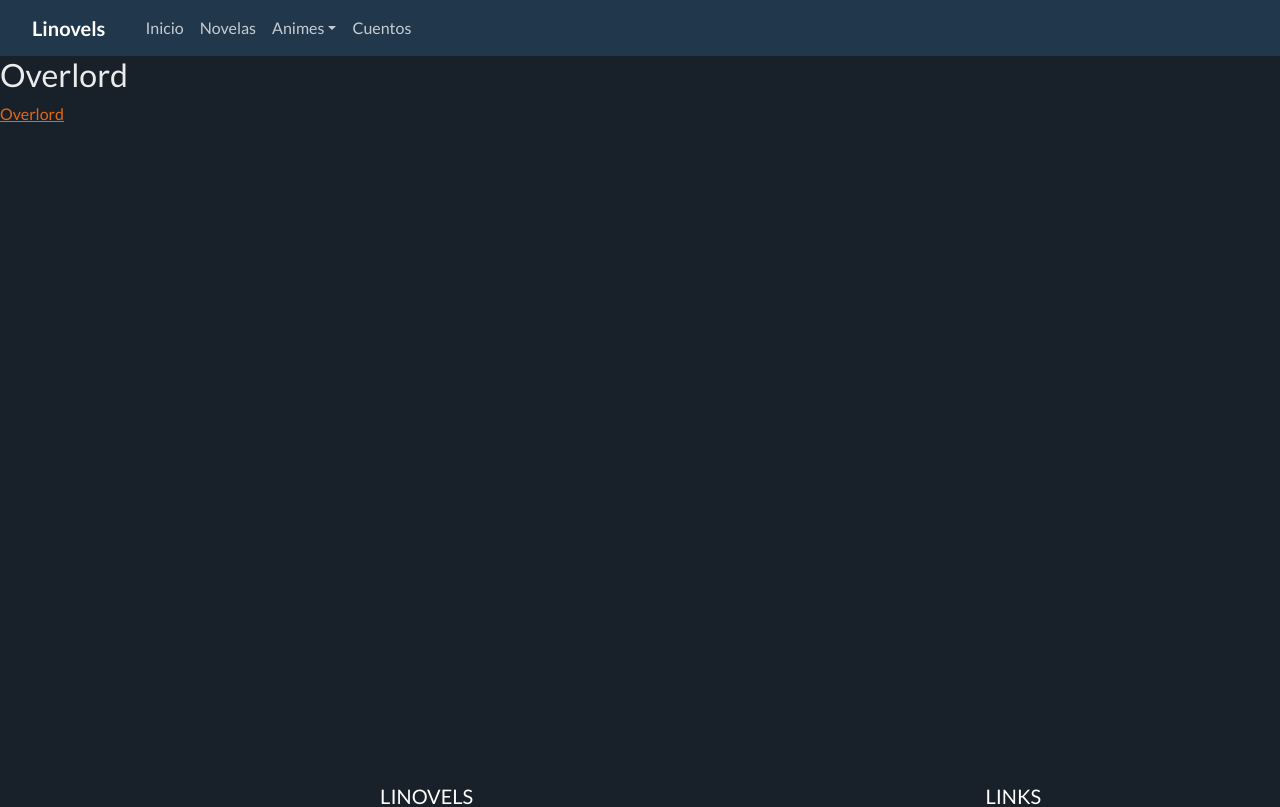
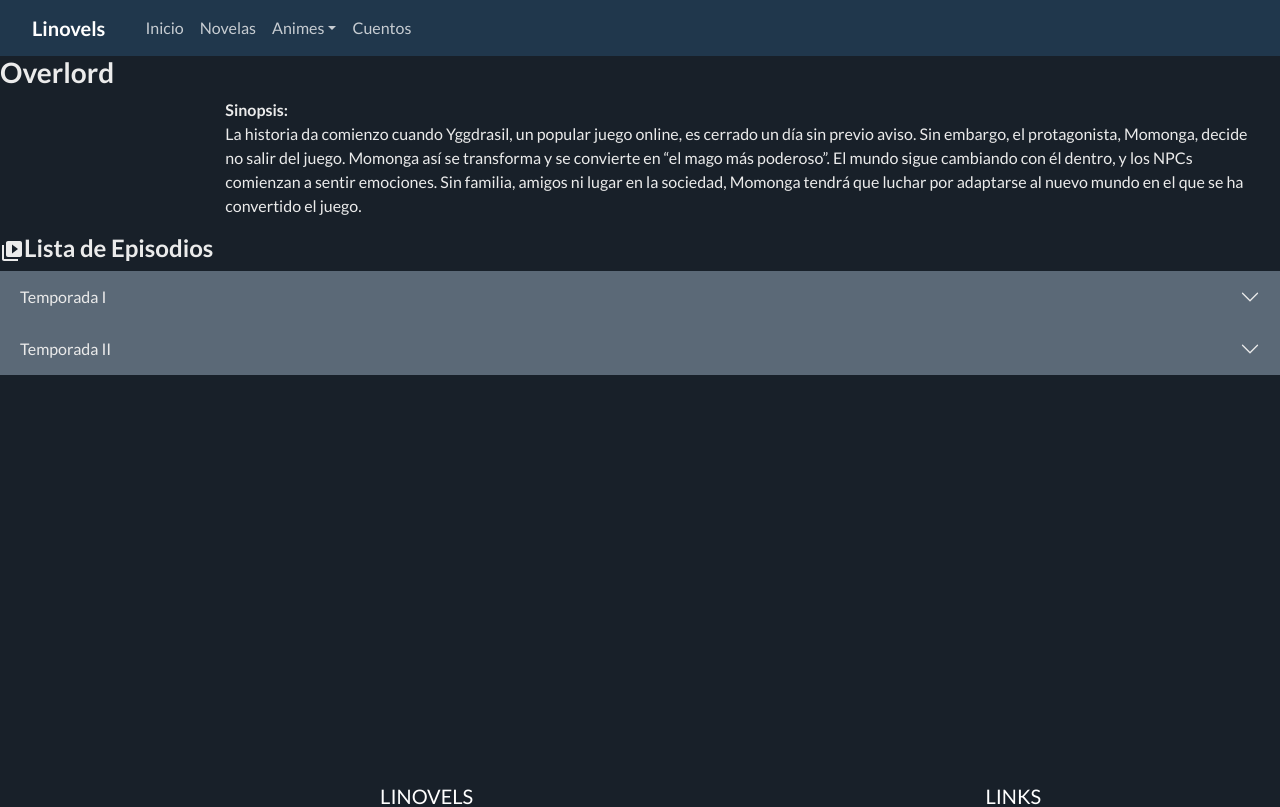
Before and after one commit to sentry504/Linovels-React, a React (Create React App) app: page /animes/Overlord in a window 1280 px wide. Shown: the top 807 px of the page. Built offline with nearby package versions, Linux system fonts and the light colour scheme.

Commit message:
commit all

```diff
--- a/src/animes/AnimePage.js
+++ b/src/animes/AnimePage.js
@@ -1,13 +1,53 @@
 //Importacion del parametro establecido en la ruta de user/:id
-import { Link } from 'react-router-dom'
+import {ListGroup,Container,Accordion, Row, Col, NavDropdown, NavLink} from 'react-bootstrap';
+import {MdVideoLibrary} from 'react-icons/md'
 import { useParams } from 'react-router-dom'
+import Data from './animesData.json'
 
 function AnimePage() {
     const { id } = useParams()
+    const filtrado=Data && Data.filter((filtro)=>filtro.anime===id)
     return (
         <div>
-            <h2>{id} </h2>
-            <Link to="1">Overlord</Link><br />
+            {filtrado && filtrado.map((dato,index)=>{
+                return(
+                    <section className='info'>
+                        <h3 key={index}><strong>{dato.anime}</strong></h3>
+                        <Container fluid>
+                            <Row>
+                                <Col sm="3" md="3" lg="2" xl="2">
+                                    <img src="" alt="" />
+                                </Col>
+                                <Col sm="9" md="9" lg="10" xl="10">
+                                    <strong>Sinopsis:</strong>
+                                    <p>{dato['sinopsis:']}</p>
+                                </Col>
+                            </Row>
+                        </Container>
+                        <h4><MdVideoLibrary width="20px" height="20px" /><strong>Lista de Episodios</strong> </h4>
+                        <Accordion>
+                            {dato.temporada.map((temporada,index) => {
+                                return (
+                                    <Accordion.Item eventKey={index}>
+                                        <Accordion.Header>{"Temporada " + temporada.ID}</Accordion.Header>
+                                        <Accordion.Body>
+                                            {temporada.capitulos.map(capitulo => {
+                                                return (
+                                                    <Row>
+                                                        <ListGroup.Item></ListGroup.Item>
+                                                        <NavLink className="nav-item nav-link" to="">{"Capitulo " + capitulo.id}</NavLink>
+                                                        <NavDropdown.Divider />
+                                                    </Row>
+                                                )
+                                            })}
+                                        </Accordion.Body>
+                                    </Accordion.Item>
+                                )
+                            })}
+                        </Accordion>
+                    </section>
+                )
+            })}
         </div>
     )
 }
--- a/src/animes/animesData.json
+++ b/src/animes/animesData.json
@@ -1,6 +1,8 @@
 [
     {
         "anime" : "Overlord",
+        "portada" : "",
+        "sinopsis:" : "La historia da comienzo cuando Yggdrasil, un popular juego online, es cerrado un día sin previo aviso. Sin embargo, el protagonista, Momonga, decide no salir del juego. Momonga así se transforma y se convierte en “el mago más poderoso”. El mundo sigue cambiando con él dentro, y los NPCs comienzan a sentir emociones. Sin familia, amigos ni lugar en la sociedad, Momonga tendrá que luchar por adaptarse al nuevo mundo en el que se ha convertido el juego.",
         "temporada" : [
             {
                 "ID":"I",
```
